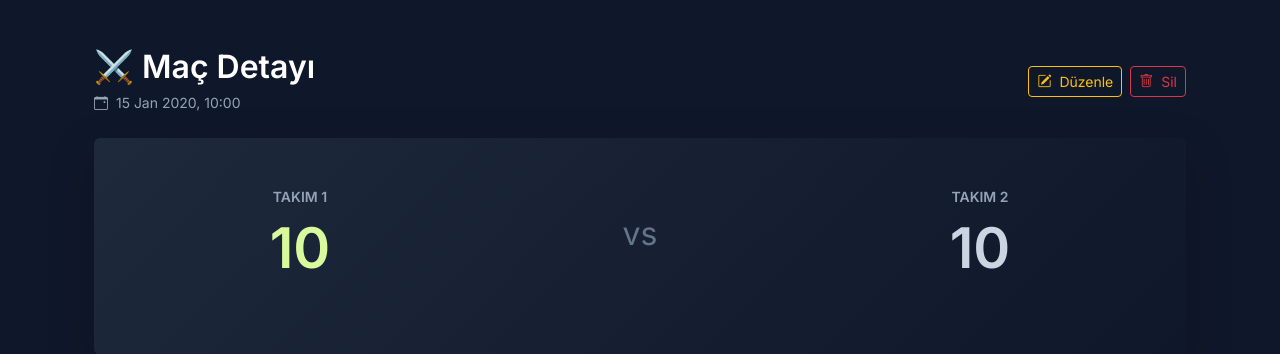
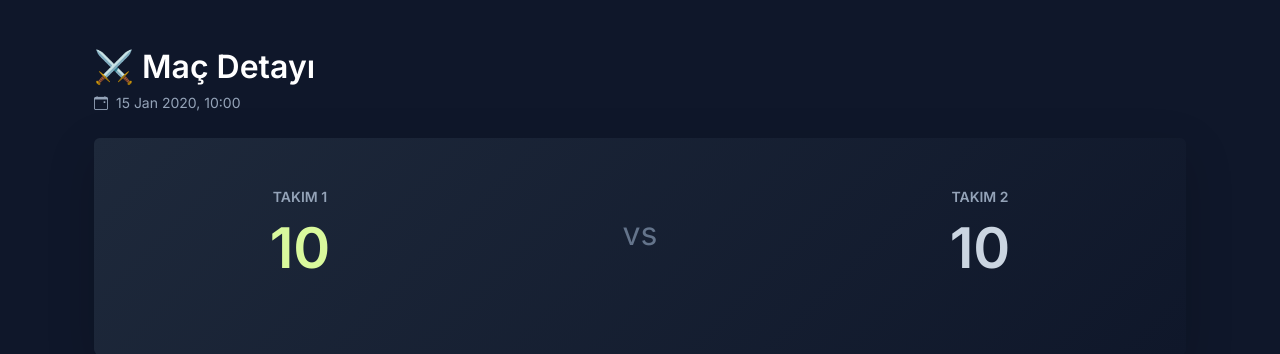
Before and after one commit to yamanalparslan/a, a Django app: page /players/matches/1/ in a window 1280 px wide. Shown: the part 70-424 px from the top of the page. Run offline with Django 5.2, Linux system fonts and the light colour scheme; a user stored in the database is signed in; tables that the repository leaves empty hold one stand-in row (values such as "Sample post"); data that the repository does not hold is empty.

Commit message:
Improve match detail page

```diff
--- a/players/templates/players/match_detail.html
+++ b/players/templates/players/match_detail.html
@@ -3,27 +3,13 @@
 {% block content %}
 <div class="container py-4">
 
-    <!-- BAŞLIK + AKSIYON BUTONLARI -->
-    <div class="d-flex justify-content-between align-items-center mb-4">
-        <div>
-            <h2 class="fw-bold text-white mb-1">⚔️ Maç Detayı</h2>
-            <small style="color: #94a3b8;">
-                <i class="bi bi-calendar-event me-1"></i>
-                {{ match.match_date|date:"d M Y, H:i" }}
-            </small>
-        </div>
-
-        <!-- DÜZENLE / SİL BUTONLARI - Sadece Oluşturan Görsün -->
-        {% if user.pk == match.created_by.pk %}
-        <div class="d-flex gap-2">
-            <a href="{% url 'edit-match' match.pk %}" class="btn btn-sm btn-outline-warning">
-                <i class="bi bi-pencil-square me-1"></i> Düzenle
-            </a>
-            <button class="btn btn-sm btn-outline-danger" data-bs-toggle="modal" data-bs-target="#deleteModal">
-                <i class="bi bi-trash me-1"></i> Sil
-            </button>
-        </div>
-        {% endif %}
+    <!-- BAŞLIK -->
+    <div class="mb-4">
+        <h2 class="fw-bold text-white mb-1">⚔️ Maç Detayı</h2>
+        <small style="color: #94a3b8;">
+            <i class="bi bi-calendar-event me-1"></i>
+            {{ match.match_date|date:"d M Y, H:i" }}
+        </small>
     </div>
 
     <!-- SKOR - PROMINENT DISPLAY -->
@@ -247,26 +233,4 @@
 
 </div>
 
-<!-- DELETE MODAL -->
-<div class="modal fade" id="deleteModal" tabindex="-1">
-    <div class="modal-dialog">
-        <div class="modal-content bg-dark border-secondary">
-            <div class="modal-header border-secondary">
-                <h5 class="modal-title text-danger">⚠️ Maç Sil</h5>
-                <button type="button" class="btn-close btn-close-white" data-bs-dismiss="modal"></button>
-            </div>
-            <div class="modal-body">
-                Bu maç silinecek. Bu işlem geri alınamaz!
-            </div>
-            <div class="modal-footer border-secondary">
-                <button type="button" class="btn btn-secondary" data-bs-dismiss="modal">İptal</button>
-                <form method="post" action="{% url 'delete-match' match.pk %}" style="display: inline;">
-                    {% csrf_token %}
-                    <button type="submit" class="btn btn-danger">Sil</button>
-                </form>
-            </div>
-        </div>
-    </div>
-</div>
-
 {% endblock %}
```
